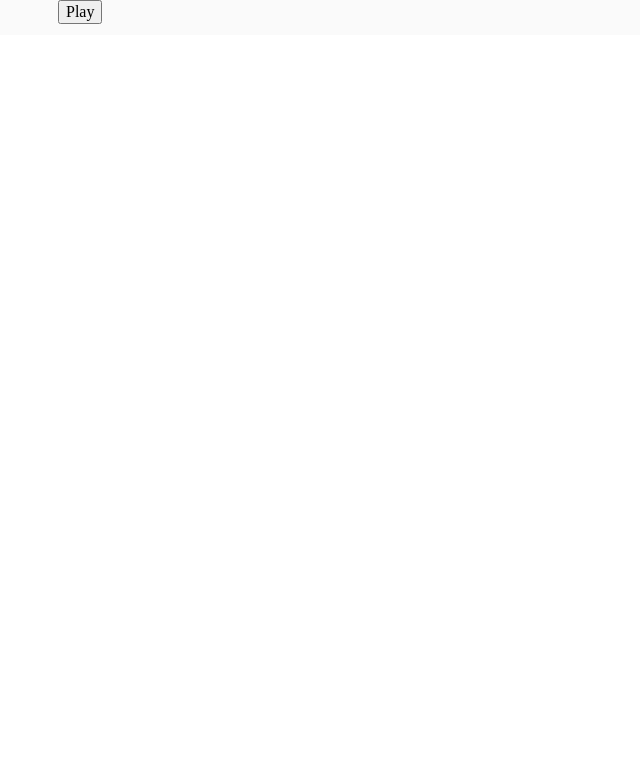
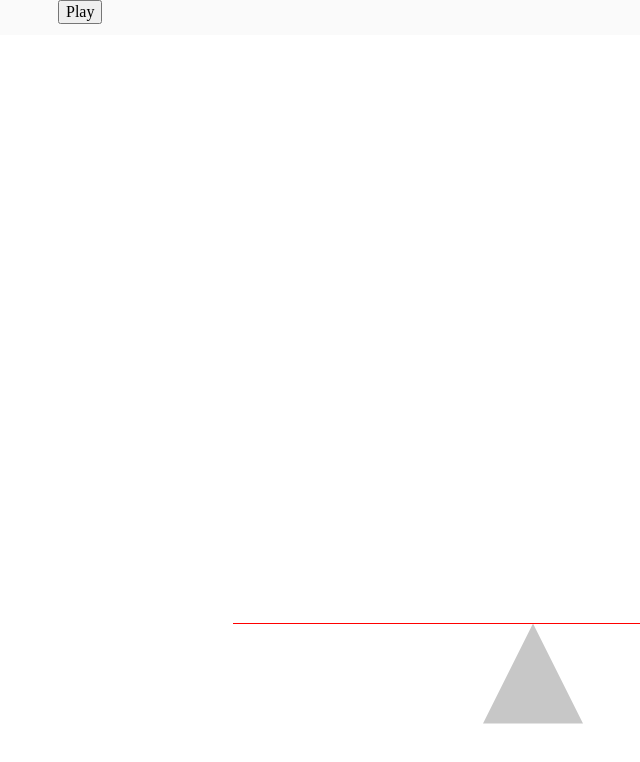
Before and after one commit to PokhodniaA/Insider-test-project, a Vue app: page / in a window 1280 px wide. Shown: the top 762 px of the page, without its empty margins (107-747 px from the left). Built offline with nearby package versions, Linux system fonts and the light colour scheme.

Commit message:
Added TeeterTotter.vue

```diff
--- a/src/components/Playground.vue
+++ b/src/components/Playground.vue
@@ -1,12 +1,16 @@
 <template>
-  <div class="playground playground-container"></div>
+  <div class="playground playground-container">
+    <teeter-totter class="playground__teeter"/>
+  </div>
 </template>
 
 <script lang="ts">
 import {Component, Vue} from "vue-property-decorator";
+import TeeterTotter from '@/components/TeeterTotter.vue'
 
 @Component({
   components: {
+    TeeterTotter
   },
 })
 
@@ -14,12 +18,20 @@ export default class Playground extends Vue {}
 </script>
 
 <style lang="scss" scoped>
+.playground {
+  &__teeter {
+    position: absolute;
+    bottom: 10%;
+  }
+}
+
 // TODO: get header height from variables
 .playground-container {
+  position: relative;
   max-width: 800px;
   min-width: 800px;
   width: 800px;
   margin: auto;
-  height: calc(100% - 35px);
+  height: calc(100vh - 35px);
 }
 </style>
--- /dev/null
+++ b/src/components/TeeterTotter.vue
@@ -0,0 +1,40 @@
+<template>
+<div class="teeter">
+  <div class="teeter__hr" />
+  <div class="teeter__triangle" />
+</div>
+</template>
+
+<script lang="ts">
+import {Component, Vue} from "vue-property-decorator";
+
+@Component({
+  components: {
+  },
+})
+export default class TeeterTotter extends Vue {}
+</script>
+
+<style lang="scss" scoped>
+.teeter {
+  display: flex;
+  flex-direction: column;
+  align-items: center;
+  position: relative;
+  width: 100%;
+
+  // TODO: Add func to adapt width to px 1m = 60px
+  &__hr {
+    width: 600px;
+    height: 1px;
+    background-color: red;
+  }
+
+  &__triangle {
+    width: 100px;
+    height: 100px;
+    clip-path: polygon(50% 0%, 0% 100%, 100% 100%);
+    background-color: #c7c7c7;
+  }
+}
+</style>
```
